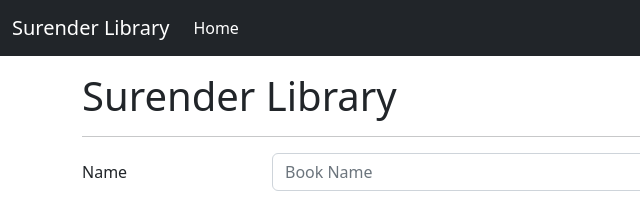
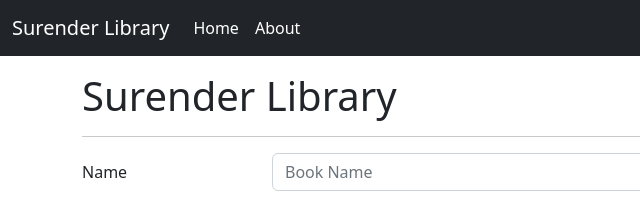
Before and after one commit to Surenderpanwar99/clglibrary, a plain HTML site: page index.html in a window 1280 px wide. Shown: the top 204 px of the page, 0-640 px from the left. Drawn offline with nearby package versions, Linux system fonts and the light colour scheme.

Commit message:
Update index.html

```diff
--- a/index.html
+++ b/index.html
@@ -23,6 +23,9 @@
                 <ul class="navbar-nav me-auto mb-2 mb-lg-0">
                     <li class="nav-item">
                         <a class="nav-link active" aria-current="page" href="#">Home</a>
+                    </li>
+                    <li class="nav-item">
+                        <a class="nav-link active" aria-current="page" href="#">About</a>
                     </li>
                 </ul>
                 <form class="d-flex" role="search">
```
